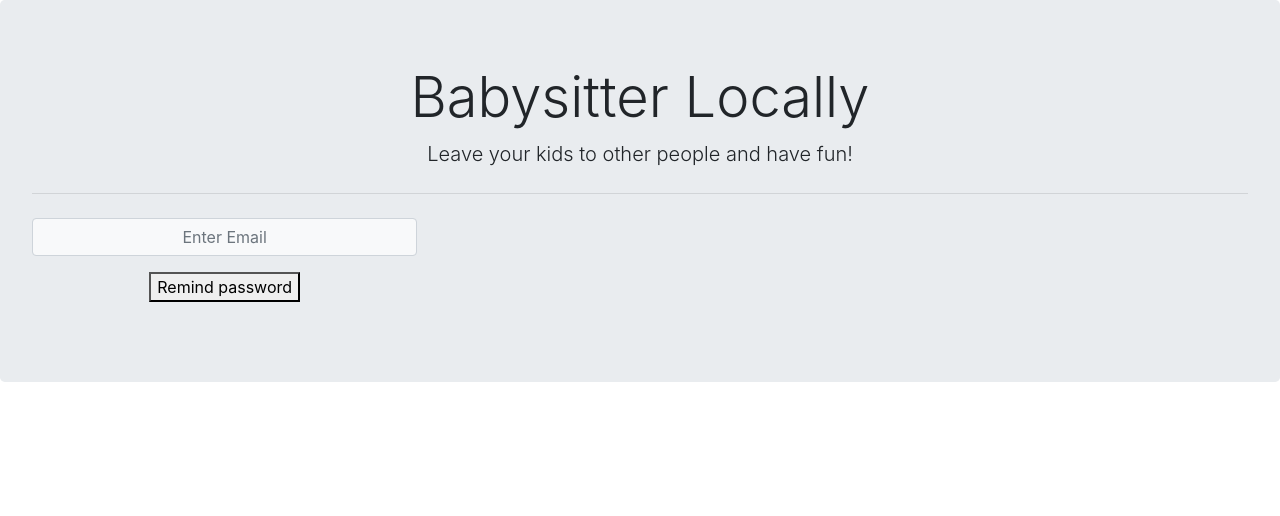
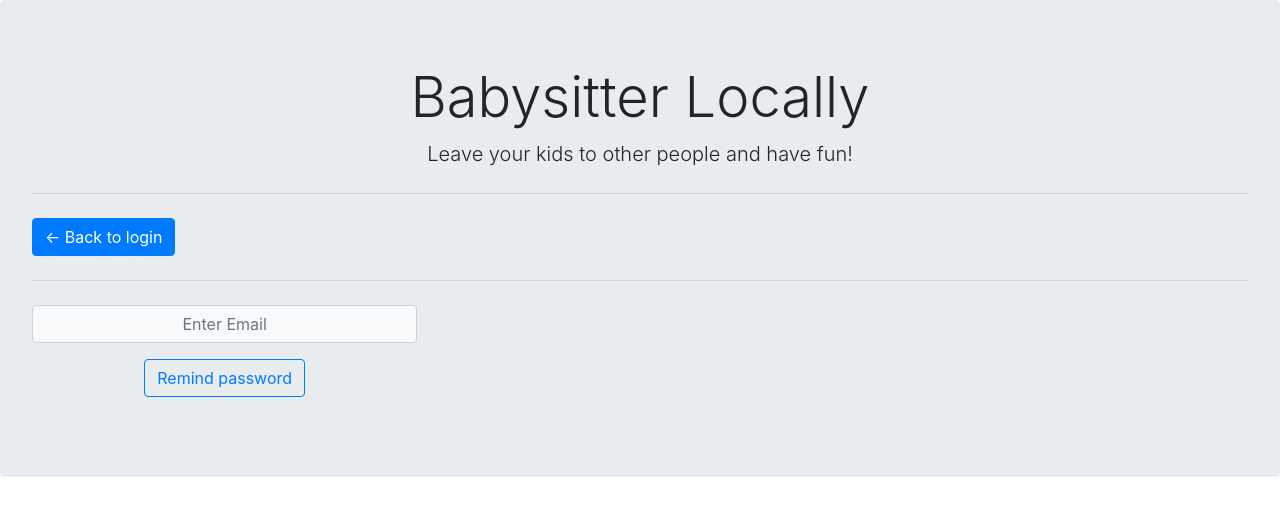
Before and after one commit to KatarzynaMolenda/BabySitterLocally, an Angular app: page /forgot-password in a window 1280 px wide. Shown: the top 516 px of the page. Built offline with nearby package versions, Linux system fonts and the light colour scheme.

Commit message:
forgot password component looks even better!

```diff
--- a/src/app/forgot-password/forgot-password.component.html
+++ b/src/app/forgot-password/forgot-password.component.html
@@ -10,6 +10,8 @@
   <h1 class="display-4 text-center">Babysitter Locally</h1>
   <p class="lead text-center">Leave your kids to other people and have fun!</p>
   <hr class="my-4">
+  <button class="btn btn-primary hBack" type="button" (click)="goBack()"> <- Back to login</button>
+  <hr class="my-4">
   <form class="text-center" (ngSubmit)="onFormSubmit()">
     <div class="row form-group">
       <div class="col-md-4">
@@ -19,7 +21,7 @@
     </div>
     <div class="row form-group">
       <div class="col-md-4">
-        <button type="submit">Remind password</button>
+        <button class="btn btn-outline-primary" type="submit">Remind password</button>
       </div>
     </div>
   </form>
--- a/src/app/forgot-password/forgot-password.component.ts
+++ b/src/app/forgot-password/forgot-password.component.ts
@@ -16,4 +16,7 @@ export class ForgotPasswordComponent {
     this.router.navigateByUrl('/');
   }
 
+  goBack(): void {
+    window.history.back();
+  }
 }
```
